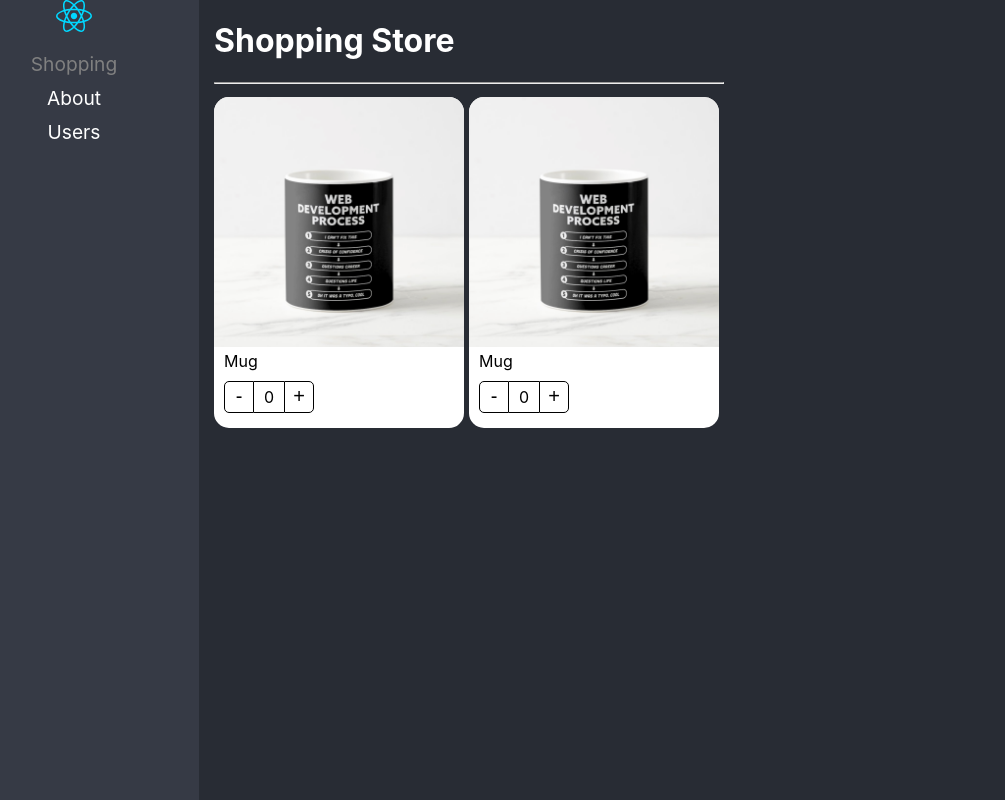
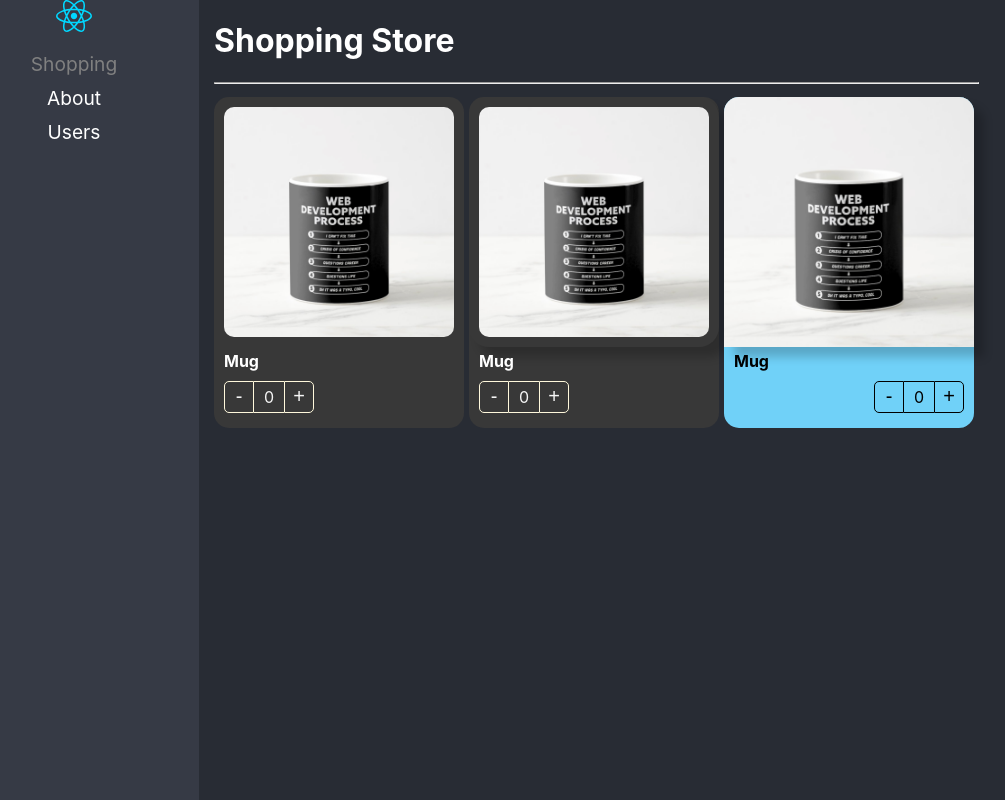
Before and after one commit to Nikch22/react-ts-app, a React (Vite) app: page / in a window 1280 px wide. Shown: the whole page, without its empty margins (51-1056 px from the left). Built offline with nearby package versions, Linux system fonts and the light colour scheme.

Commit message:
Ejemplo de estructura de Component Extend Styles Completo

```diff
--- a/src/02-component-patterns/components/ProductButtons.tsx
+++ b/src/02-component-patterns/components/ProductButtons.tsx
@@ -1,14 +1,14 @@
 import styles from '../styles/styles.module.css';
-import { useContext } from "react";
+import { CSSProperties, useContext } from "react";
 import { ProductContext } from "./ProductCard";
 
 
-export const ProductButtons = () => {
+export const ProductButtons = ( { className, style }: { className?: string, style?: CSSProperties; } ) => {
 
   const { counter, increaseOrDecreaseCounterBy } = useContext( ProductContext );
 
   return (
-    <div className={ styles.buttonsContainer }>
+    <div className={ `${styles.buttonsContainer} ${className}` } style={ style } >
     <button className={ styles.buttonMinus }
     onClick={ () => increaseOrDecreaseCounterBy(-1) }>-</button>
     <div className={ styles.countLabel }>{ counter }</div>
--- a/src/02-component-patterns/components/ProductCard.tsx
+++ b/src/02-component-patterns/components/ProductCard.tsx
@@ -1,7 +1,7 @@
-import { createContext } from 'react';
+import { createContext, CSSProperties, ReactElement } from 'react';
 import styles from '../styles/styles.module.css';
 import { useProduct } from '../hooks/useProduct';
-import { ProductContextProps, ProductCardProps } from '../interfaces/ProductInterfaces';
+import { ProductContextProps, Product } from '../interfaces/ProductInterfaces';
 
 
 export const ProductContext = createContext({} as ProductContextProps);
@@ -9,14 +9,21 @@ export const ProductContext = createContext({} as ProductContextProps);
 const { Provider } = ProductContext;
 
 
+export interface Props {
+  product:Product;
+  children?:ReactElement | ReactElement[];
+  className?: string;
+  style?: CSSProperties;
+}
 
-export const ProductCard = ( { children, product }:ProductCardProps ) => {
+
+export const ProductCard = ( { children, product, className, style }:Props ) => {
 
 const { counter, increaseOrDecreaseCounterBy } = useProduct();
 
   return (
     <Provider value={{ counter, increaseOrDecreaseCounterBy, product }}>
-      <div className={ styles.productCard } >
+      <div className={ `${styles.productCard} ${className}`} style={ style } >
 
         {children}
 
--- a/src/02-component-patterns/components/ProductImage.tsx
+++ b/src/02-component-patterns/components/ProductImage.tsx
@@ -1,10 +1,16 @@
-import { useContext } from "react";
+import { CSSProperties, useContext } from "react";
 import styles from '../styles/styles.module.css';
 import { ProductContext } from "./ProductCard";
 import noImage from '../assets/no-image.jpg';
 
 
-export const ProductImage = ({ img = '' }) => {
+interface Props {
+  img?: string;
+  className?:string;
+  style?: CSSProperties;
+}
+
+export const ProductImage = ( { img = '', className, style }: Props ) => {
 
   const { product } = useContext( ProductContext );
   let imgToShow:string;
@@ -19,6 +25,11 @@ export const ProductImage = ({ img = '' }) => {
 
 
   return (
-    <img className={ styles.productImg } src={ imgToShow } alt="Product Image" />
+    <img
+      style={ style }
+      className={ `${ styles.productImg } ${ className }` }
+      src={ imgToShow }
+      alt="Product Image"
+    />
   )
 }
--- a/src/02-component-patterns/components/ProductTitle.tsx
+++ b/src/02-component-patterns/components/ProductTitle.tsx
@@ -1,14 +1,20 @@
 import styles from '../styles/styles.module.css';
-import { useContext } from "react";
+import { CSSProperties, useContext } from "react";
 import { ProductContext } from "./ProductCard";
 
+interface Props {
+  title?: string;
+  className?:string;
+  style?: CSSProperties;
+}
 
-export const ProductTitle = ( { title }: { title?: string } ) => {
+
+export const ProductTitle = ( { title, className, style }: Props ) => {
 
   const { product } = useContext( ProductContext );
 
   return (
-    <span className={ styles.productDescription }>
+    <span className={ `${styles.productDescription} ${className}` } style={ style }>
       { title ? title : product.title }
     </span>
   )
--- a/src/02-component-patterns/components/index.ts
+++ b/src/02-component-patterns/components/index.ts
@@ -11,6 +11,8 @@ export * from "./ProductImage";
 
 export * from "./ProductTitle";
 
+
+
 export const ProductCard = Object.assign( ProductCardHOC, {
   Image: ProductImage,
   Title: ProductTitle ,
--- a/src/02-component-patterns/interfaces/ProductInterfaces.ts
+++ b/src/02-component-patterns/interfaces/ProductInterfaces.ts
@@ -1,9 +1,3 @@
-import { ReactElement } from "react";
-
-export interface ProductCardProps {
-  product:Product;
-  children?:ReactElement | ReactElement[];
-}
 
 export interface Product {
   id:number;
--- a/src/02-component-patterns/pages/ShoppingPage.tsx
+++ b/src/02-component-patterns/pages/ShoppingPage.tsx
@@ -1,4 +1,6 @@
 import { ProductCard, ProductImage, ProductTitle, ProductButtons } from '../components'
+
+import '../styles/custom.styles.css'
 
 
 const product = {
@@ -18,16 +20,33 @@ export const ShoppingPage = () => {
         flexDirection:'row',
         flexWrap: 'wrap'
       }}>
-      <ProductCard product={ product } >
-        <ProductCard.Image />
-        <ProductCard.Title />
-        <ProductCard.Buttons />
+      <ProductCard product={ product } className='bg-dark' >
+        <ProductCard.Image className='custom-image' />
+        <ProductCard.Title className='text-white text-bold' />
+        <ProductCard.Buttons className="custom-button" />
       </ProductCard>
 
-      <ProductCard product={ product } >
-        <ProductImage />
-        <ProductTitle />
-        <ProductButtons />
+      <ProductCard product={ product } className='bg-dark'>
+        <ProductImage
+          className='custom-image'
+          style={{ boxShadow: '10px 10px 10px rgba(0,0,0,0.2)' }}/>
+        <ProductTitle className='text-white text-bold' />
+        <ProductButtons className="custom-button" />
+      </ProductCard>
+
+      <ProductCard
+        product={ product }
+        style={{
+          backgroundColor: '#70D1F8'
+        }}>
+        <ProductImage style={{ boxShadow: '10px 10px 10px rgba(0,0,0,0.2)' }} />
+        <ProductTitle style={{ fontWeight: 'bold' }} />
+        <ProductButtons
+          style={{
+            display: 'flex',
+            justifyContent: 'end'
+          }}
+        />
       </ProductCard>
       </div>
     </div>
--- /dev/null
+++ b/src/02-component-patterns/styles/custom.styles.css
@@ -0,0 +1,23 @@
+
+.bg-dark {
+  background-color: rgb(56, 56, 56);
+}
+
+.text-white {
+  color: white;
+}
+
+.text-bold {
+  font-weight: bold;
+}
+
+.custom-image {
+  padding: 10px;
+  width: calc( 100% - 20px);
+  border-radius: 20px;
+}
+
+.custom-button button, .custom-button div {
+  color: whitesmoke;
+  border-color: cornsilk
+}
```
